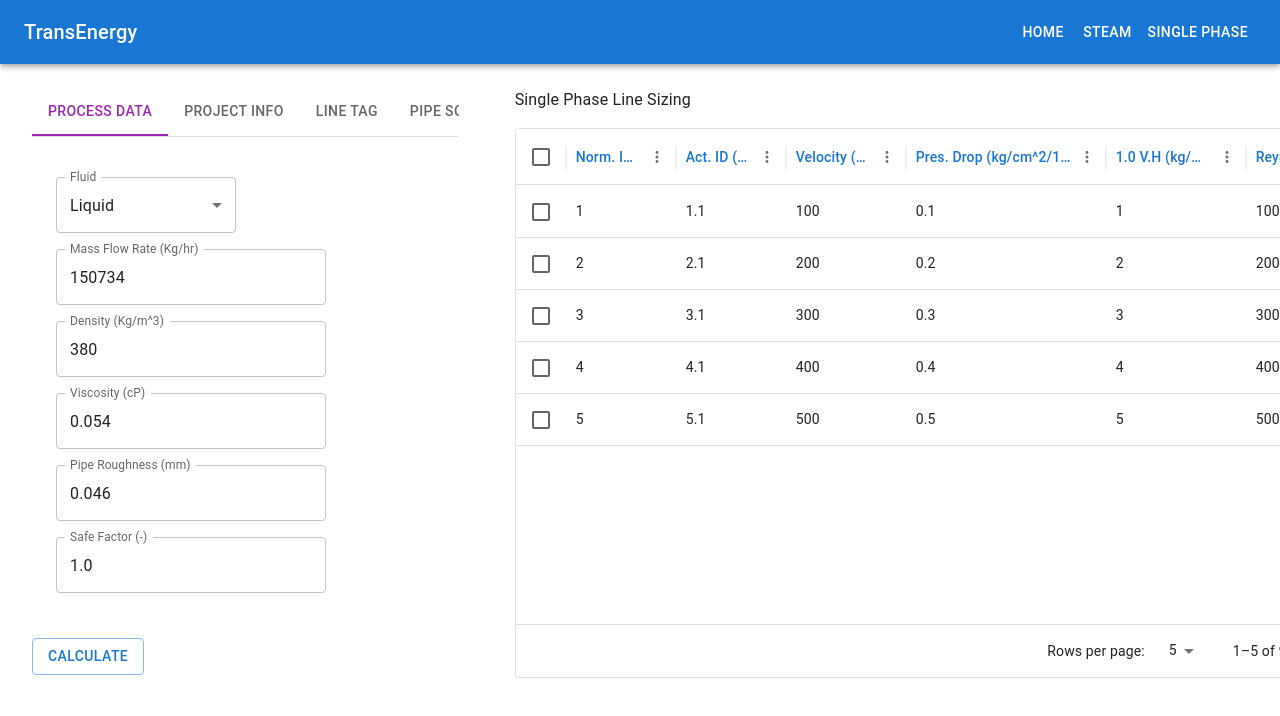
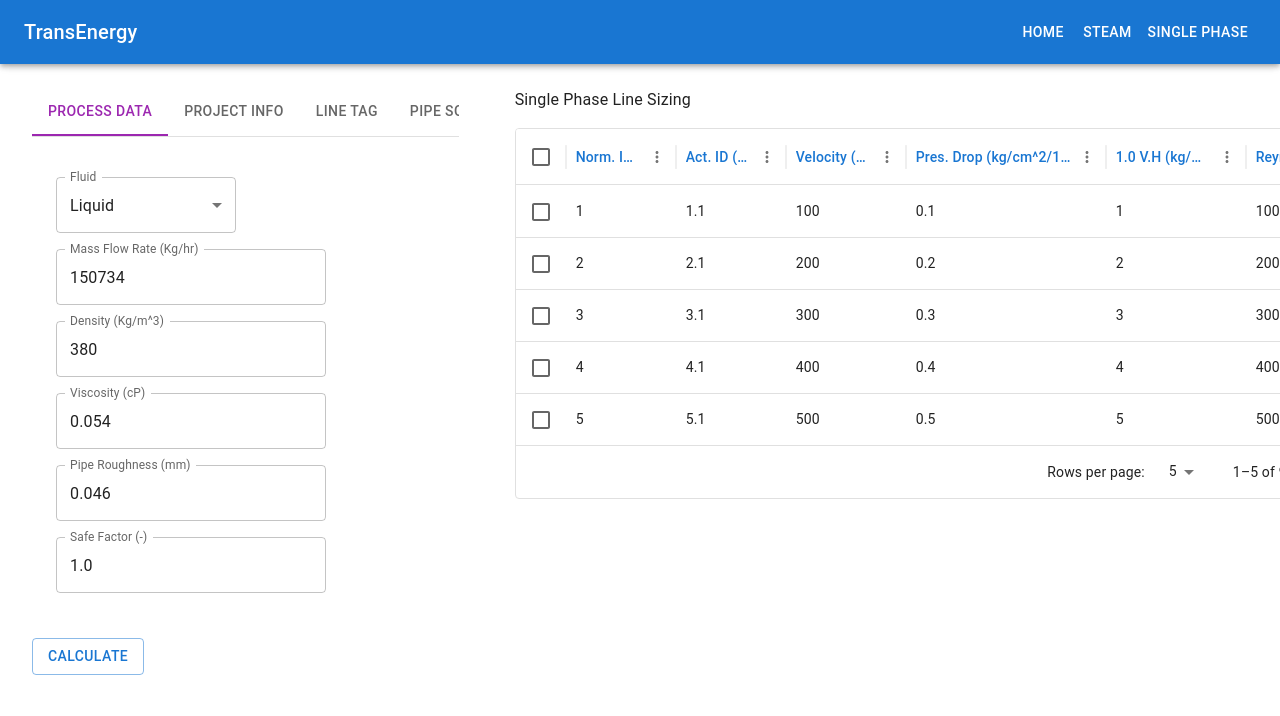
Before and after one commit to chiuwenyu/TransE-App, a React (Vite) app: page / in a window 1280 px wide. Shown: the top 716 px of the page. Built offline with nearby package versions, Linux system fonts and the light colour scheme.

Commit message:
delete data grid height

```diff
--- a/src/Components/DataGridSingle.tsx
+++ b/src/Components/DataGridSingle.tsx
@@ -119,7 +119,7 @@ const rows = [
 
 export default function DataGridSingle() {
   return (
-    <Box sx={{ height: "550px", width: "875px" }}>
+    <Box sx={{ width: "875px" }}>
       <Typography gutterBottom variant="body1" component="div">
         Single Phase Line Sizing
       </Typography>
```
